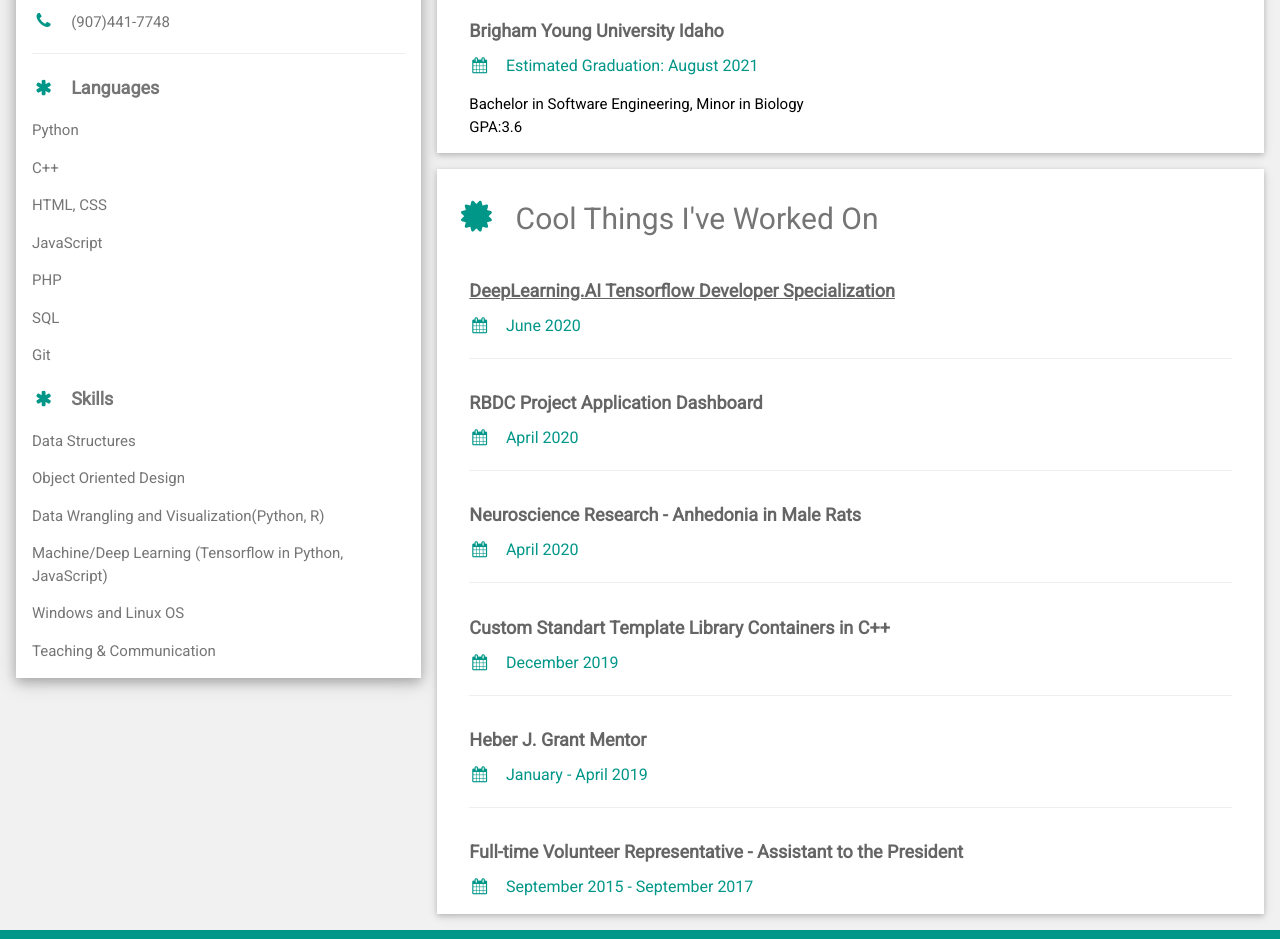
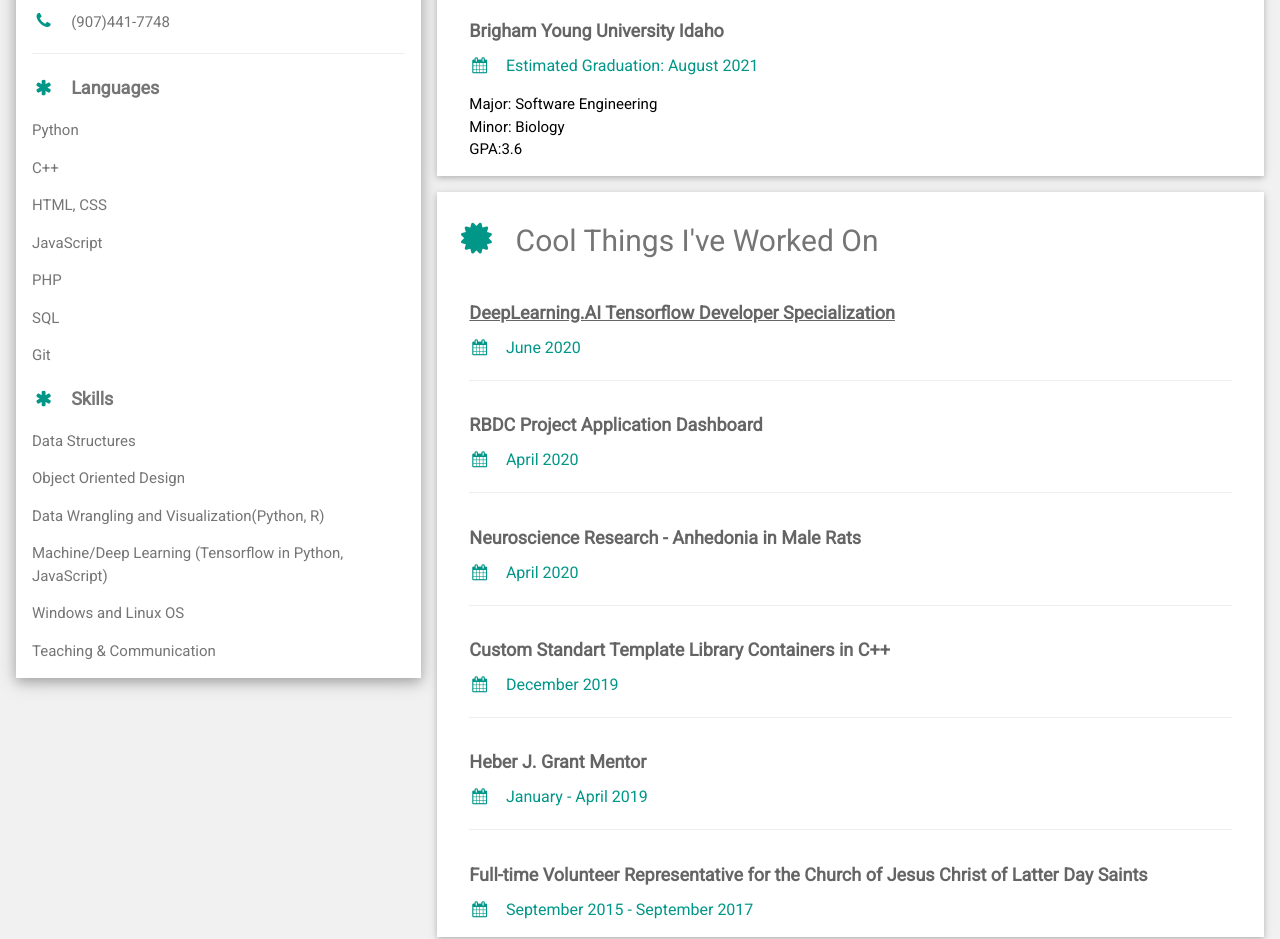
Before and after one commit to AdamNielsen7/CV-webpage, a plain HTML site: page index.html in a window 1280 px wide. Shown: the part 538-1477 px from the top of the page. Drawn offline with nearby package versions, Linux system fonts and the light colour scheme.

Commit message:
more detail

```diff
--- a/index.html
+++ b/index.html
@@ -1,6 +1,6 @@
 <!DOCTYPE html>
 <html>
-<title>W3.CSS Template</title>
+<title></title>
 <meta charset="UTF-8">
 <meta name="viewport" content="width=device-width, initial-scale=1">
 <link rel="stylesheet" href="https://www.w3schools.com/w3css/4/w3.css">
@@ -78,7 +78,7 @@ html,body,h1,h2,h3,h4,h5,h6 {font-family: "Roboto", sans-serif}
         <div class="w3-container">
           <h5 class="w3-opacity"><b>Brigham Young University Idaho</b></h5>
           <h6 class="w3-text-teal"><i class="fa fa-calendar fa-fw w3-margin-right"></i>Estimated Graduation: August 2021</h6>
-          <p>Bachelor in Software Engineering, Minor in Biology<br>GPA:3.6</p>
+          <p>Major: Software Engineering<br>Minor: Biology<br>GPA:3.6</p>
         </div>
       </div>
 
@@ -115,7 +115,7 @@ html,body,h1,h2,h3,h4,h5,h6 {font-family: "Roboto", sans-serif}
             <hr>
         </div>
         <div class="w3-container">
-            <h5 class="w3-opacity"><b>Full-time Volunteer Representative - Assistant to the President </b></h5>
+            <h5 class="w3-opacity"><b>Full-time Volunteer Representative for the Church of Jesus Christ of Latter Day Saints</b></h5>
             <h6 class="w3-text-teal"><i class="fa fa-calendar fa-fw w3-margin-right"></i>September 2015 - September 2017</h6>
             <p></p>
         </div>
```
